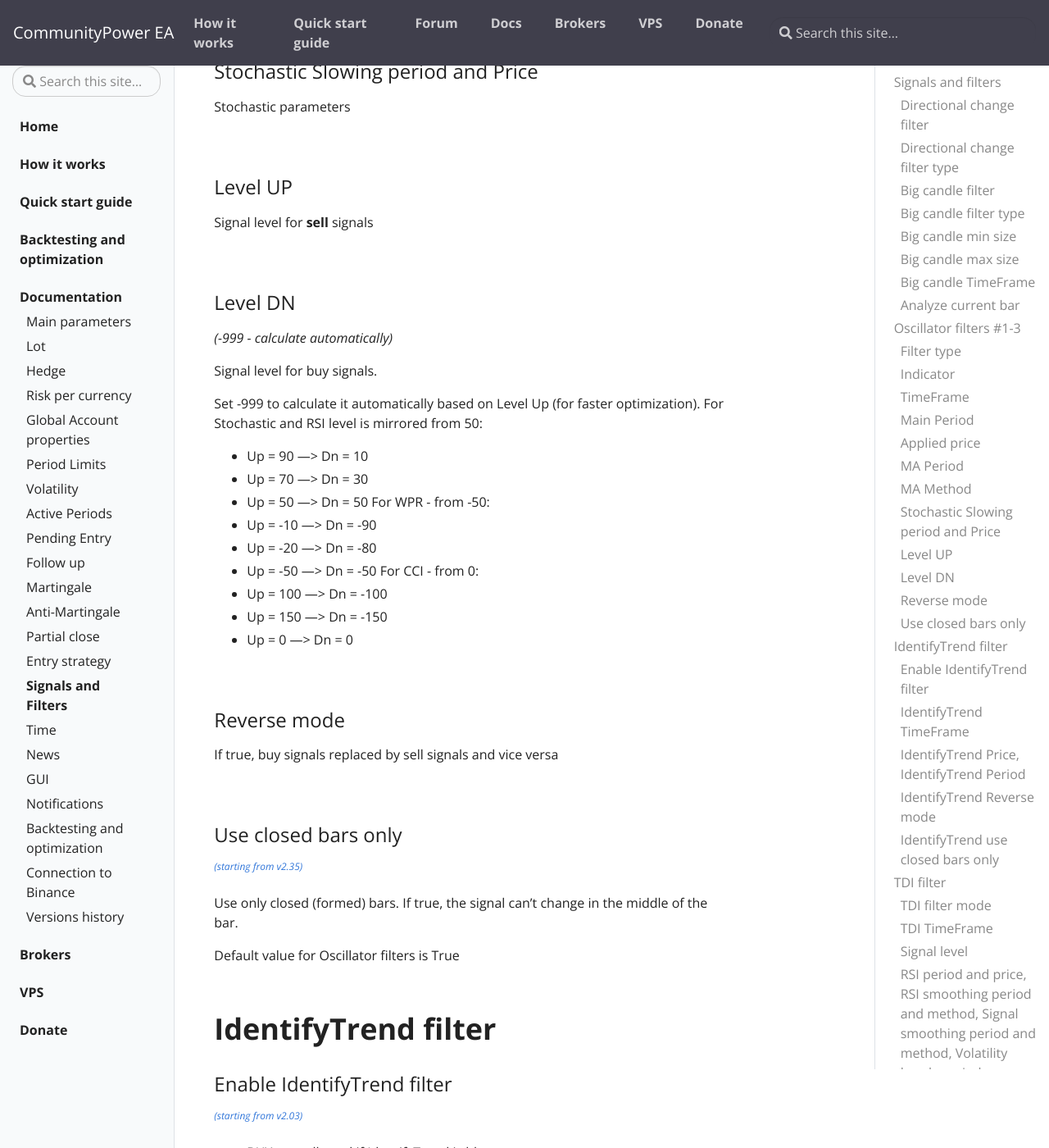
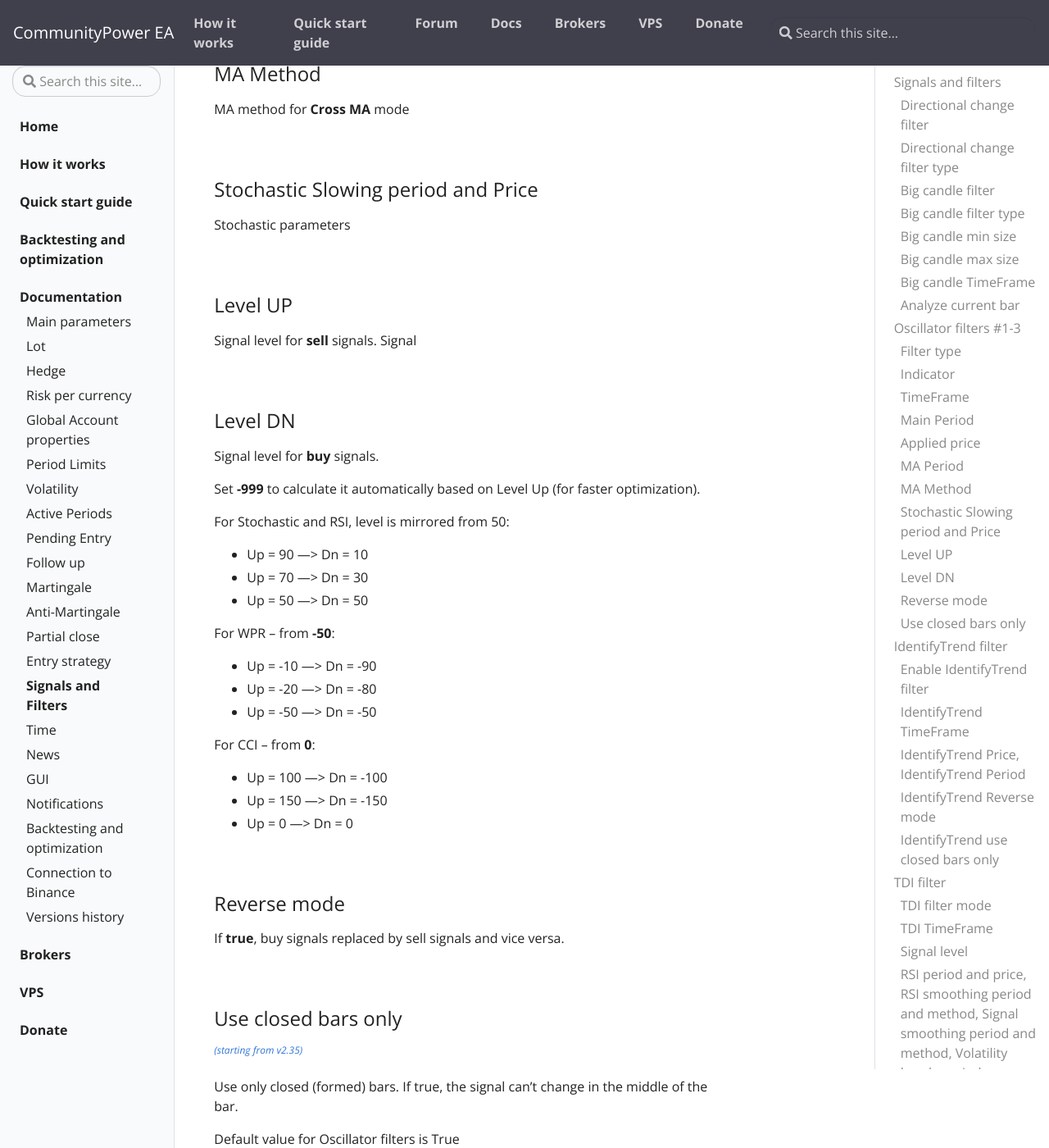
Before and after one commit to komposter/CommunityPowerEA.com, a Jekyll site: the page built from _docs/signals-and-filters.md, in a window 1280 px wide and 1400 px high, scrolled down 3718 px. Shown: the whole window at 82% size. Built offline with Jekyll 4.4.1, drawn with Linux system fonts in a browser that asks for light colours; some of the changed text lies outside the part shown.

Commit message:
Content change

```diff
--- a/_docs/signals-and-filters.md
+++ b/_docs/signals-and-filters.md
@@ -13,10 +13,11 @@
 
 <sup>[*(starting from v2.44)*](/docs/versions-history#20220312-244)</sup>
 
-* **Disabled**: filter disabled
-* **Change dir after loss**:
-  *   allows BUYs after profitable BUYs/after losing SELLs
-  *   allows SELLs after profitable SELLs/after losing BUYs
+**Disabled**: filter disabled
+
+**Change dir after loss**:
+*   allows BUYs after profitable BUYs / after losing SELLs
+*   allows SELLs after profitable SELLs / after losing BUYs
 
 
 <br />
@@ -26,6 +27,8 @@
 <sup>[*(starting from v2.12)*](/docs/versions-history#20200624-212)</sup>
 
 Big candle filter analyzes candle size (current or previous, depending on **Analyze current bar** parameter) from the specified timeframe and allows entry only if candle size is in the specified range.
+
+<br />
 
 ### Big candle filter type
 
@@ -38,7 +41,6 @@
 * **Opposite big candle only**:
     * BUYs are allowed if Open - Low >= **Big candle min size** and Open - Low <= **Big candle max size** (or max size = 0)
     * SELLs are allowed if High - Open >= **Big candle min size** and High - Open <= **Big candle max size** (or max size = 0)
-
 
 <br />
 
@@ -87,8 +89,9 @@
     * SELLs are allowed when oscillator crosses LevelUp downwards
 * **Cross MA**:
     * BUYs are allowed when oscillator crosses MA based on its line below the LevelDn
-    * SELLs are allowed when oscillator crosses MA based on its line above the LevelUp ([Example](https://communitypowerea.userecho.com/en/communities/1/topics/113-cross-ma-mode-oscillators?redirect_to_reply=567#comment-567))
-<br />![oscillator_cross_ma.png](..%2Fassets%2Fimg%2Fdocs%2Foscillator_cross_ma.png)
+    * SELLs are allowed when oscillator crosses MA based on its line above the LevelUp
+<br />
+> For example:<br />![oscillator_cross_ma.png](..%2Fassets%2Fimg%2Fdocs%2Foscillator_cross_ma.png)
 * **Above/below MA** [*(starting from v2.35)*](/docs/versions-history#20210715-235):
     * BUYs are allowed if oscillator > MA based on its line and <= LevelDn
     * SELLs are allowed when oscillator < MA based on its line and >= LevelUp
@@ -149,25 +153,27 @@
 
 ### Level UP
 
-Signal level for **sell** signals
+Signal level for **sell** signals. Signal
 
 <br />
 
 ### Level DN
 
-*(-999 - calculate automatically)*
+Signal level for **buy** signals.
 
-Signal level for buy signals.
+Set **-999** to calculate it automatically based on Level Up (for faster optimization).
 
-Set -999 to calculate it automatically based on Level Up (for faster optimization). For Stochastic and RSI level is mirrored from 50:
+For Stochastic and RSI, level is mirrored from 50:
 * Up = 90 ---> Dn = 10
 * Up = 70 ---> Dn = 30
 * Up = 50 ---> Dn = 50
-For WPR - from -50:
+
+For WPR -- from **-50**:
 * Up = -10 ---> Dn = -90
 * Up = -20 ---> Dn = -80
 * Up = -50 ---> Dn = -50
-For CCI - from 0:
+
+For CCI -- from **0**:
 * Up = 100 ---> Dn = -100
 * Up = 150 ---> Dn = -150
 * Up = 0 ---> Dn = 0
@@ -176,7 +182,7 @@
 
 ### Reverse mode
 
-If true, buy signals replaced by sell signals and vice versa
+If **true**, buy signals replaced by sell signals and vice versa.
 
 <br />
 
@@ -188,7 +194,7 @@
 
 Default value for Oscillator filters is True
 
-
+<br />
 <br />
 
 # IdentifyTrend filter
@@ -236,6 +242,7 @@
 Default value for IdentifyTrend is False.
 
 
+<br />
 <br />
 
 # TDI filter
@@ -297,6 +304,7 @@
 Default value for TDI is True.
 
 
+<br />
 <br />
 
 # MACD filter
@@ -376,6 +384,7 @@
 
 
 <br />
+<br />
 
 # ADX filter
 <br />
@@ -431,6 +440,7 @@
 
 
 <br />
+<br />
 
 # DTrend filter
 
@@ -484,6 +494,7 @@
 
 
 <br />
+<br />
 
 # Parabolic SAR filter
 
@@ -520,6 +531,7 @@
 Reverse all Parabolic signals
 
 
+<br />
 <br />
 
 # MA Filters
@@ -610,6 +622,7 @@
 If true, the signal can't change in the middle of the bar.
 
 
+<br />
 <br />
 
 # ZigZag Filter
@@ -710,6 +723,7 @@
 
 
 <br />
+<br />
 
 # Volatility for MA and ZZ Filters distance
 
@@ -735,6 +749,7 @@
 TimeFrame and Period of volatility indicator
 
 
+<br />
 <br />
 
 # Volatility Filter
@@ -800,6 +815,7 @@
 
 
 <br />
+<br />
 
 # Fibo Filters
 
@@ -861,6 +877,7 @@
 If **Use closed bars only** = true, FIBO levels recalculate every bar of selected TimeFrame. Otherwise, FIBO recalculates every tick.
 
 
+<br />
 <br />
 
 # Custom Indicators
@@ -1017,6 +1034,7 @@
 
 
 <br />
+<br />
 
 # Spread Filter
 <br />
```
Also changed, not shown: other parts of _docs/signals-and-filters.md (+4 -3 lines).
